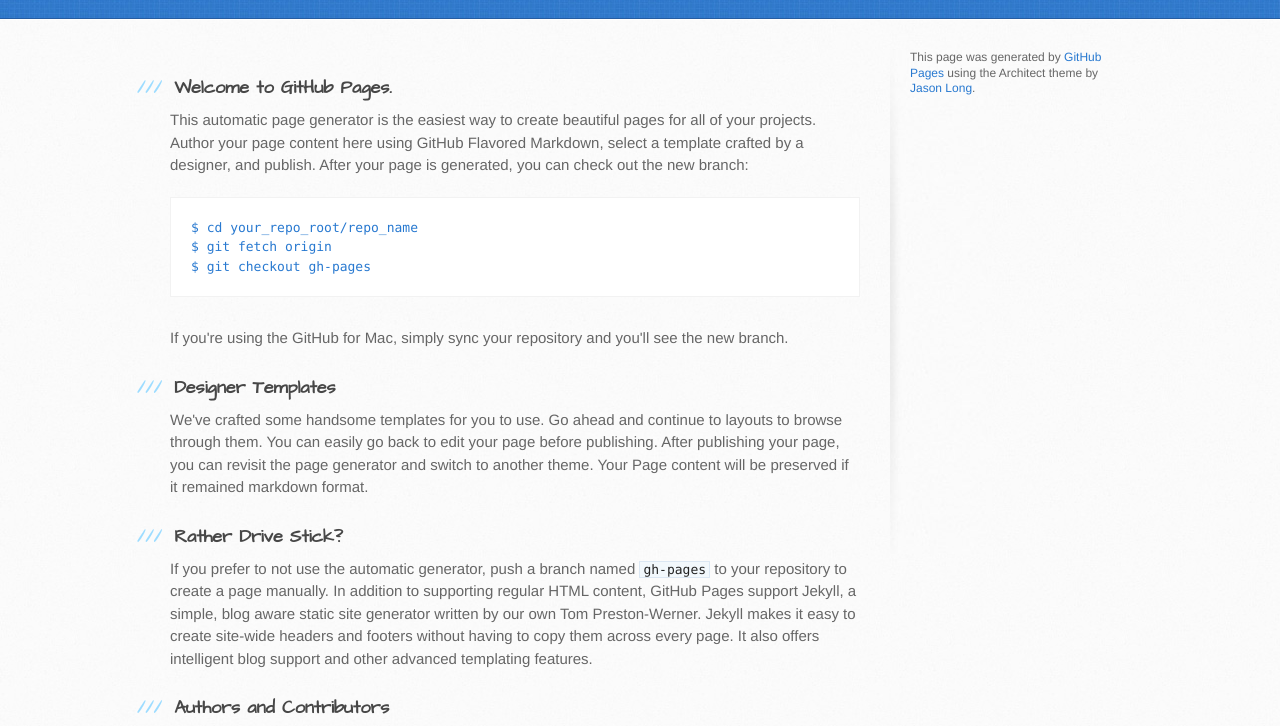
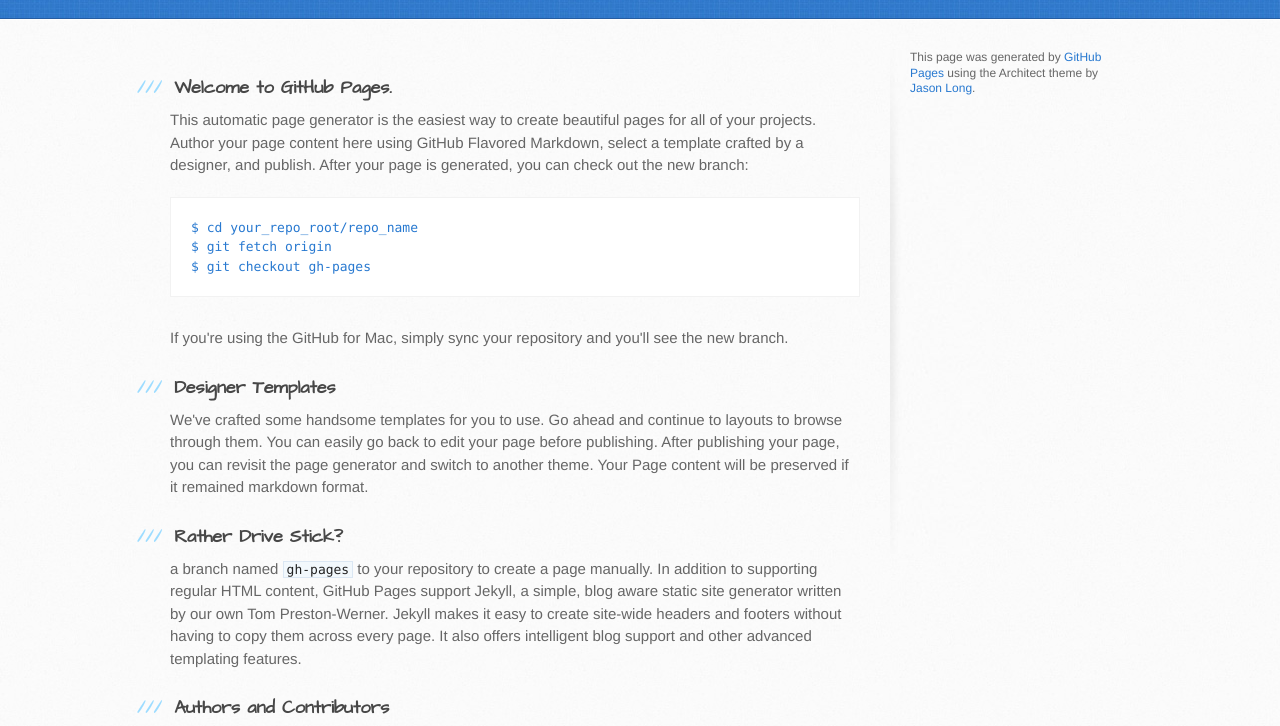
Before and after one commit to davelab6/aoifemooney.github.io, a plain HTML site: page index.html in a window 1280 px wide. Shown: the part 182-908 px from the top of the page. Drawn offline with Linux system fonts and the light colour scheme.

Commit message:
/ ‘index.html’

```diff
--- a/index.html
+++ b/index.html
@@ -48,7 +48,7 @@ $ git checkout gh-pages
 <h3>
 <a id="rather-drive-stick" class="anchor" href="#rather-drive-stick" aria-hidden="true"><span class="octicon octicon-link"></span></a>Rather Drive Stick?</h3>
 
-<p>If you prefer to not use the automatic generator, push a branch named <code>gh-pages</code> to your repository to create a page manually. In addition to supporting regular HTML content, GitHub Pages support Jekyll, a simple, blog aware static site generator written by our own Tom Preston-Werner. Jekyll makes it easy to create site-wide headers and footers without having to copy them across every page. It also offers intelligent blog support and other advanced templating features.</p>
+<p> a branch named <code>gh-pages</code> to your repository to create a page manually. In addition to supporting regular HTML content, GitHub Pages support Jekyll, a simple, blog aware static site generator written by our own Tom Preston-Werner. Jekyll makes it easy to create site-wide headers and footers without having to copy them across every page. It also offers intelligent blog support and other advanced templating features.</p>
 
 <h3>
 <a id="authors-and-contributors" class="anchor" href="#authors-and-contributors" aria-hidden="true"><span class="octicon octicon-link"></span></a>Authors and Contributors</h3>
```
